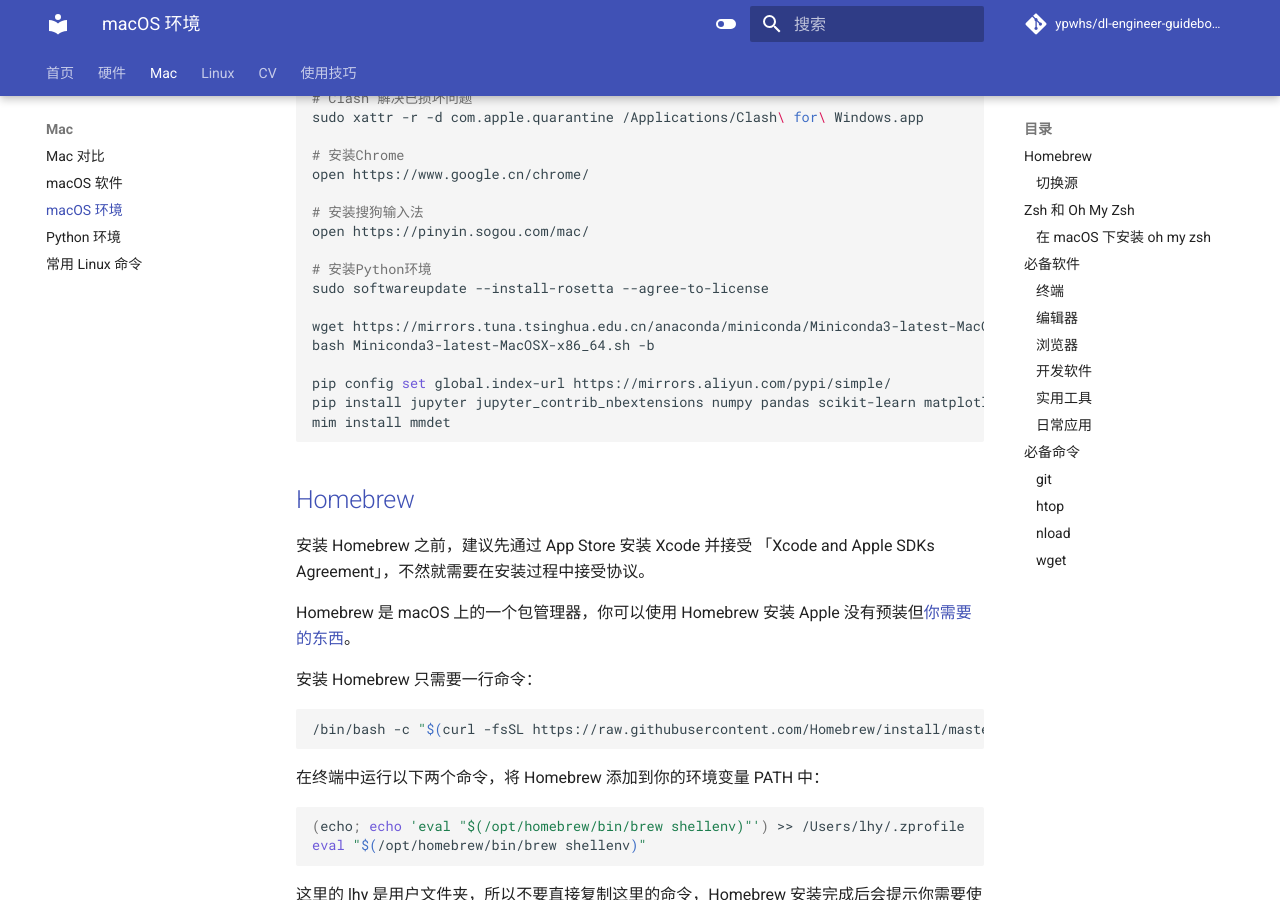
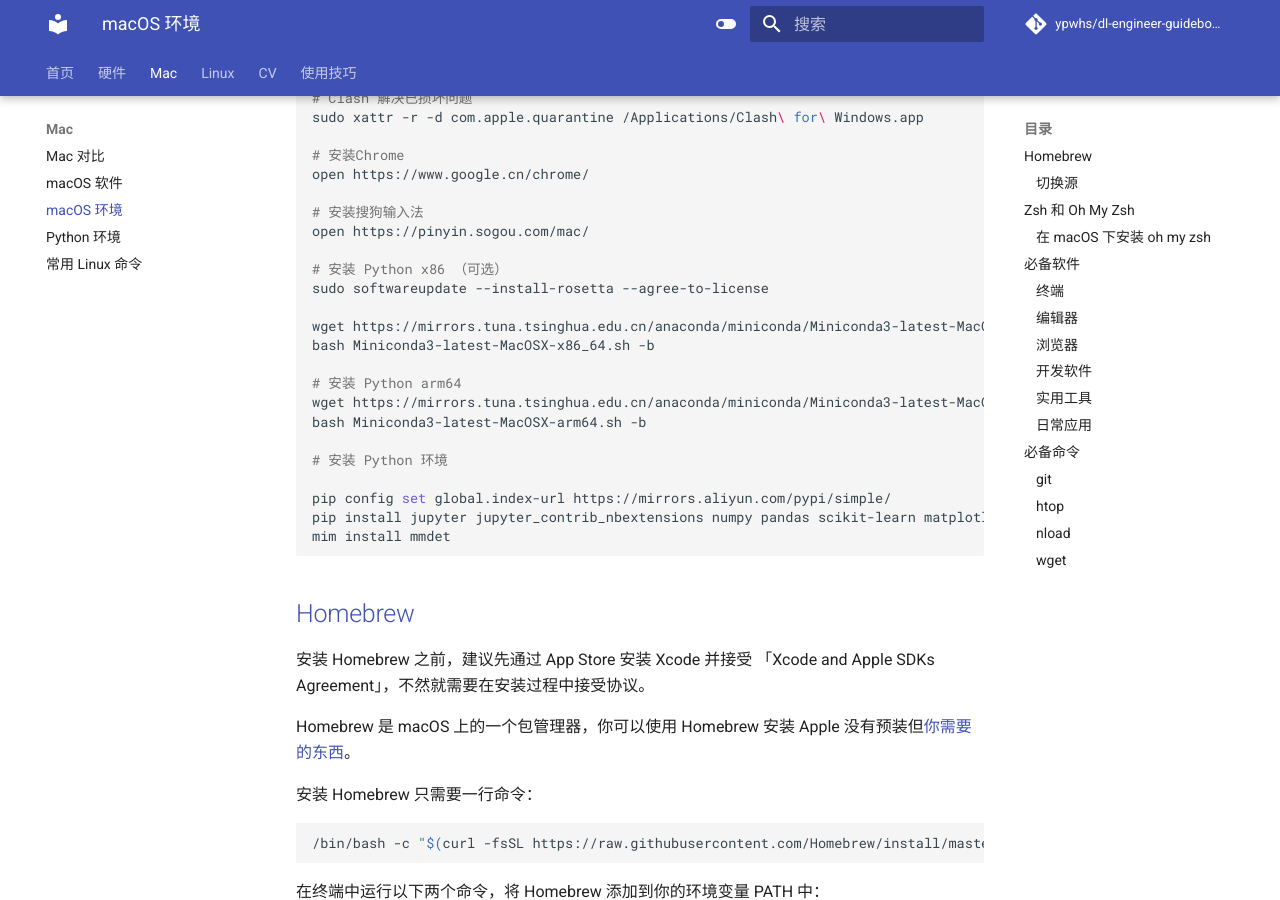
Before and after one commit to ypwhs/dl-engineer-guidebook, an MkDocs documentation site: the page built from docs/macos-environment.md, in a window 1280 px wide and 900 px high, scrolled down 651 px. Built offline with MkDocs 1.6.1 and Material for MkDocs 9.7.7, drawn with Linux system fonts in a browser that asks for light colours; comment, search, counter and statistics services are not loaded.

Commit message:
Update macos-environment.md

```diff
--- a/docs/macos-environment.md
+++ b/docs/macos-environment.md
@@ -36,11 +36,17 @@
 # 安装搜狗输入法
 open https://pinyin.sogou.com/mac/
 
-# 安装Python环境
+# 安装 Python x86 （可选）
 sudo softwareupdate --install-rosetta --agree-to-license
 
 wget https://mirrors.tuna.tsinghua.edu.cn/anaconda/miniconda/Miniconda3-latest-MacOSX-x86_64.sh
 bash Miniconda3-latest-MacOSX-x86_64.sh -b
+
+# 安装 Python arm64
+wget https://mirrors.tuna.tsinghua.edu.cn/anaconda/miniconda/Miniconda3-latest-MacOSX-arm64.sh
+bash Miniconda3-latest-MacOSX-arm64.sh -b
+
+# 安装 Python 环境
 
 pip config set global.index-url https://mirrors.aliyun.com/pypi/simple/
 pip install jupyter jupyter_contrib_nbextensions numpy pandas scikit-learn matplotlib opencv-python pillow tqdm tensorboardx torch torchvision xlrd openpyxl openmim
```
